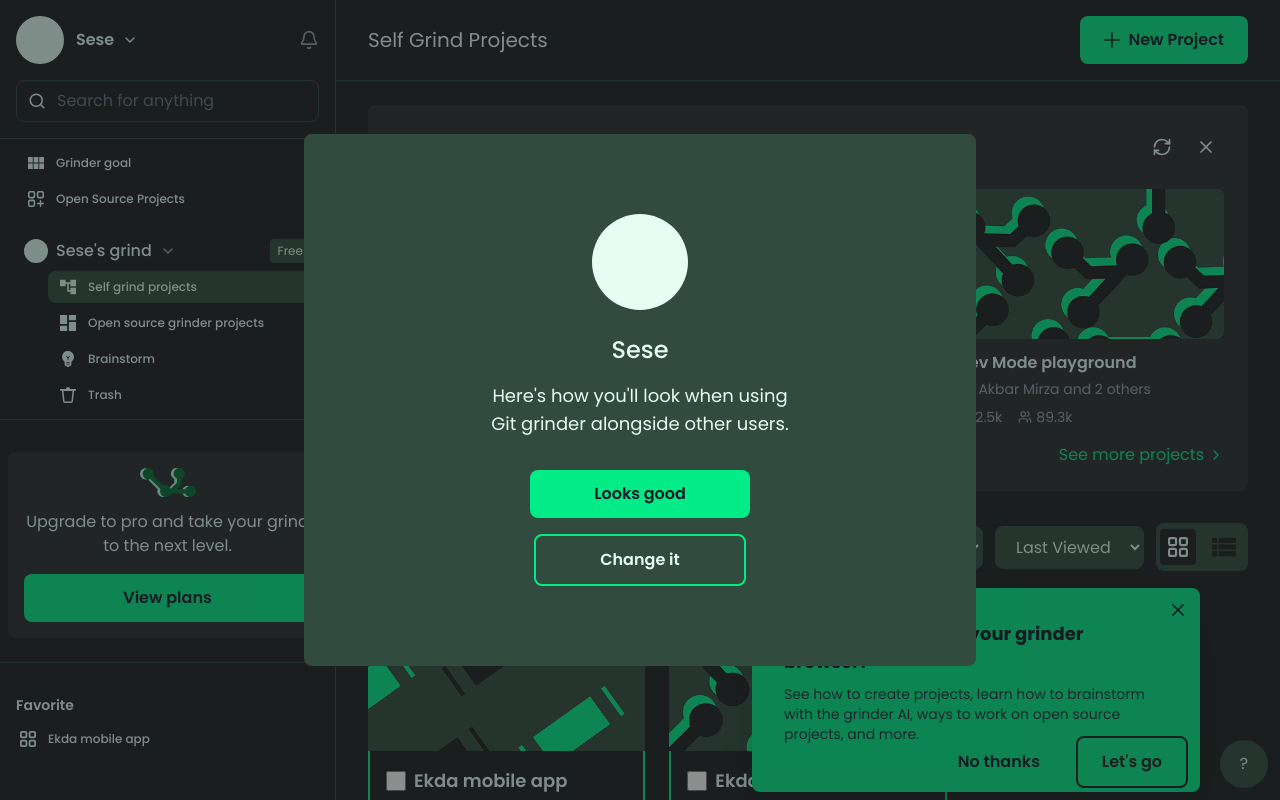
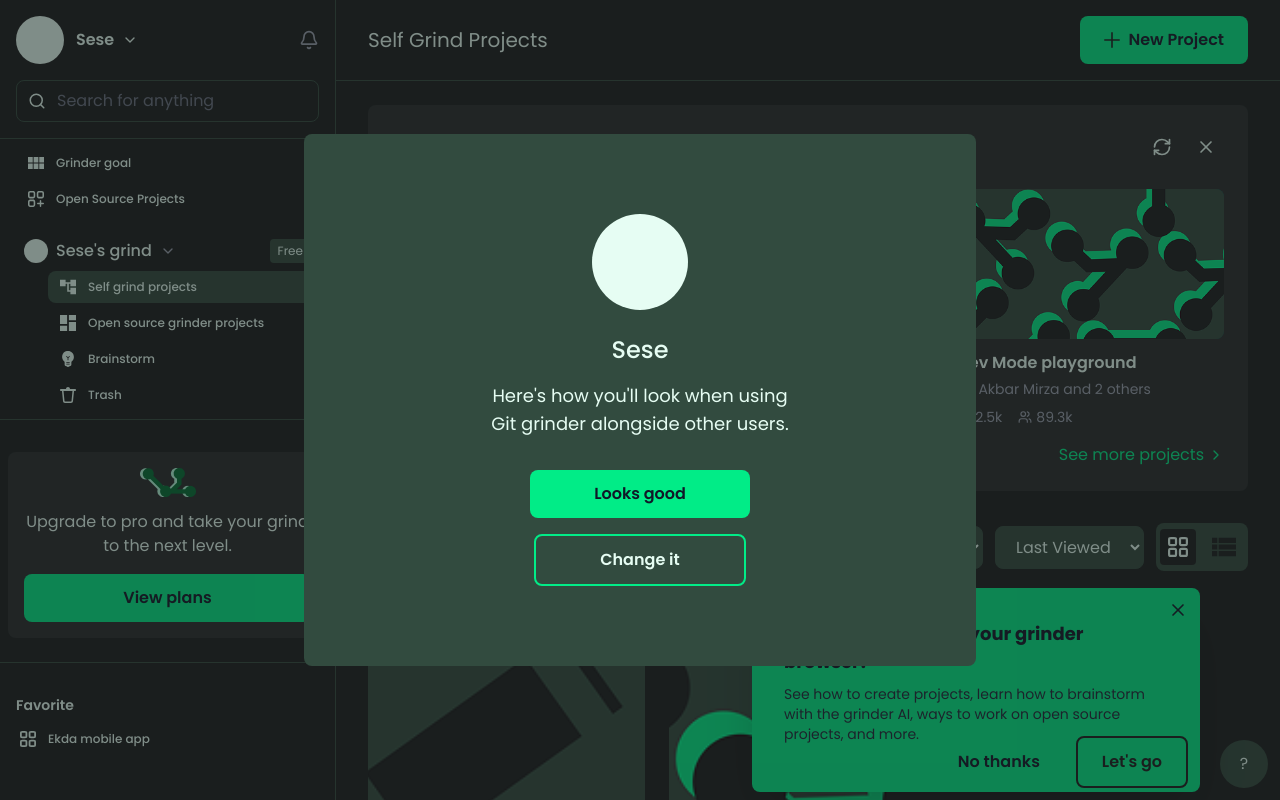
Before and after one commit to WisdomLota/git-grinder, a React (Vite) app: page /dashboard in a window 1280 px wide. Built offline with nearby package versions, Linux system fonts and the light colour scheme.

Commit message:
project card adjustments

```diff
--- a/src/components/ProjectCard.jsx
+++ b/src/components/ProjectCard.jsx
@@ -6,7 +6,7 @@ const ProjectCard = ({ id, title, status, thumbnail, onSelect, isSelected, onCli
       onClick={onClick}
       className="group relative bg-[#1b1f1f] rounded-lg overflow-hidden hover:border-2 hover:border-[#01ec87] transition-all cursor-pointer"
     >
-      <div className="aspect-video bg-gradient-to-br from-teal-800 to-teal-900 relative overflow-hidden">
+      <div className="h-120 bg-gradient-to-br from-teal-800 to-teal-900 relative overflow-hidden">
         {thumbnail}
       </div>
       <div className="p-4 flex items-start gap-2 border-x-2 border-b-2 border-[#01ec87]">
--- a/src/pages/MainDashboard.jsx
+++ b/src/pages/MainDashboard.jsx
@@ -69,7 +69,7 @@ const GitPatternThumbnail = ({ variant }) => {
   if (variant === 1) {
     return (
       <div className="absolute inset-0">
-        <img src={gitThumbnailPattern1} alt="git-thumbnail" className='w-full'/>
+        <img src={gitThumbnailPattern1} alt="git-thumbnail" className='w-full h-full object-cover'/>
       </div>
     );
   }
@@ -77,14 +77,14 @@ const GitPatternThumbnail = ({ variant }) => {
   if (variant === 2) {
     return (
       <div className="absolute inset-0">
-        <img src={gitThumbnailPattern2} alt="git-thumbnail" className='w-full'/>
+        <img src={gitThumbnailPattern2} alt="git-thumbnail" className='w-full h-full object-cover'/>
       </div>
     );
   }
 
   return (
     <div className="absolute inset-0">
-      <img src={gitThumbnailPattern3} alt="git-thumbnail" className='w-full'/>
+      <img src={gitThumbnailPattern3} alt="git-thumbnail" className='w-full h-full object-cover'/>
     </div>
   );
 };
```
